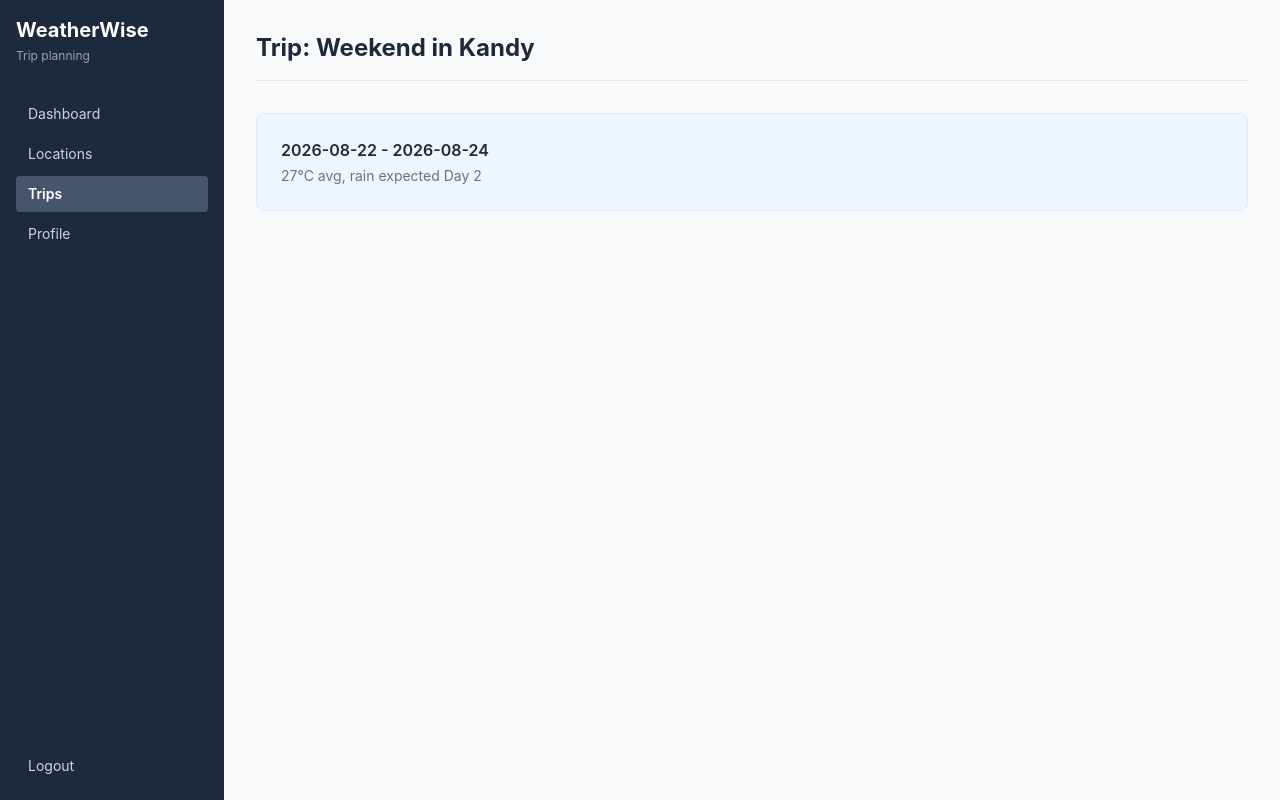
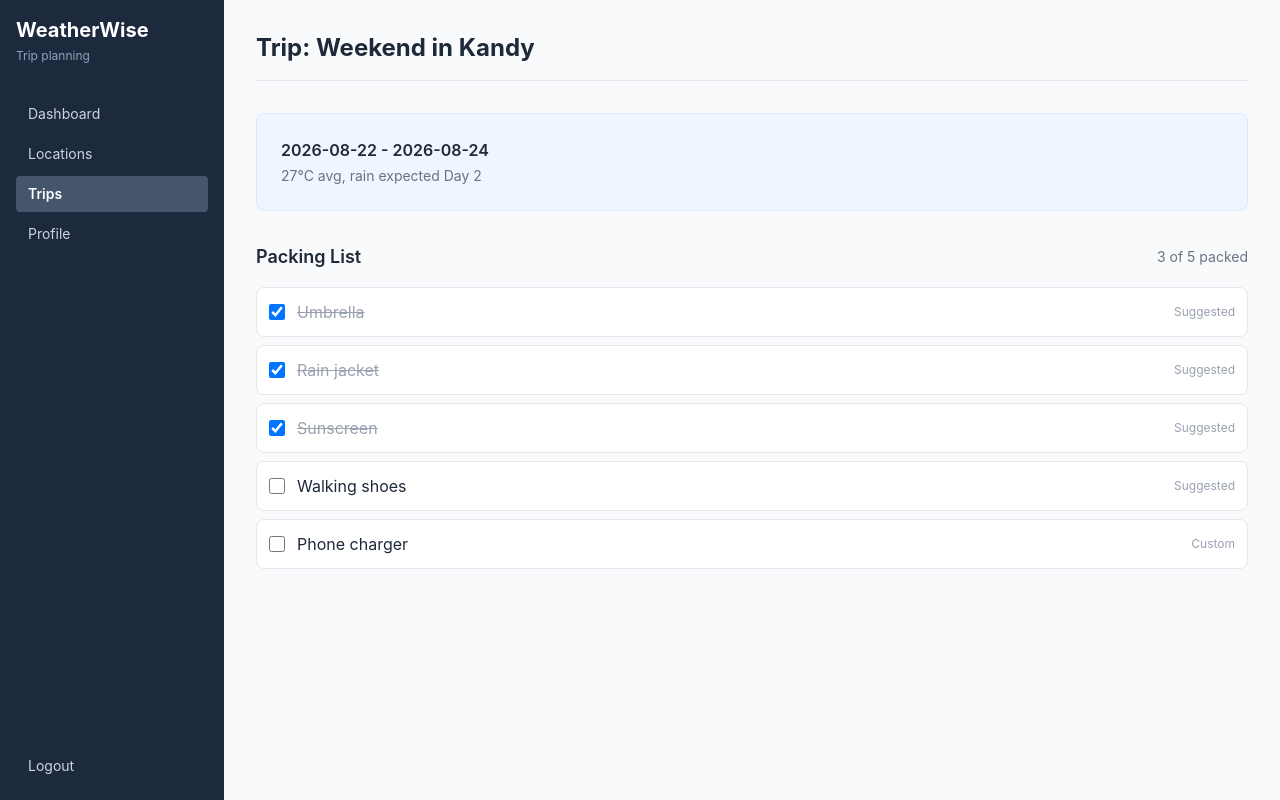
Before and after one commit to Maryam0406/WeatherWise_frontend, a React (Vite) app: page /trips/1 in a window 1280 px wide. Built offline with nearby package versions, Linux system fonts and the light colour scheme.

Commit message:
added packing item toggle functionality to trip details

```diff
--- a/src/App.jsx
+++ b/src/App.jsx
@@ -16,6 +16,21 @@ function App() {
     setTrips((prev) => [...prev, newTrip]);
   }
 
+  function togglePackingItem(tripId, itemId) {
+    setTrips((prevTrips) =>
+      prevTrips.map((trip) => {
+        if (trip.id !== tripId) return trip; // not the trip we're editing — leave it unchanged
+
+        return {
+          ...trip,
+          packingItems: trip.packingItems.map((item) =>
+            item.id === itemId ? { ...item, is_packed: !item.is_packed } : item
+          ),
+        };
+      })
+    );
+  }
+
   return (
     <BrowserRouter>
       <Routes>
@@ -31,7 +46,7 @@ function App() {
           element={<AppLayout><NewTrip locations={locations} addTrip={addTrip} /></AppLayout>} />
         <Route
          path="/trips/:id"
-         element={<AppLayout><TripDetail trips={trips} /></AppLayout>} />
+         element={<AppLayout><TripDetail trips={trips} togglePackingItem={togglePackingItem} /></AppLayout>} />
         <Route path="*" element={<Navigate to="/" />} />
       </Routes>
     </BrowserRouter>
--- a/src/pages/TripDetail.jsx
+++ b/src/pages/TripDetail.jsx
@@ -1,7 +1,7 @@
 import { useParams } from 'react-router-dom';
 
 //{ trip } - receives trips from another component
-function TripDetail({ trips }) {
+function TripDetail({ trips, togglePackingItem }) {
   const { id } = useParams();
   //trips comes from app.jsx, which is passed down to this component. We use the id from the URL to find the specific trip in the trips array.
   //Number(id) - from the url param which is a string
@@ -11,18 +11,51 @@ function TripDetail({ trips }) {
     return <p className="p-8 text-gray-500">Trip not found</p>
   }
 
+  const packedCount = trip.packingItems.filter((item) => item.is_packed).length;
+
   return (
     <div className="p-8">
       <div className="flex justify-between items-center mb-8 pb-4 border-b border-gray-200">
         <h1 className="text-2xl font-bold text-gray-800">Trip: {trip.name}</h1>
       </div>
 
-      < div className="bg-blue-50 border border-blue-100 rounded-lg p-6 mb-8">
+      <div className="bg-blue-50 border border-blue-100 rounded-lg p-6 mb-8">
         <p className="font-semibold text-gray-800">
           {trip.start_date} - {trip.end_date}
         </p>
         <p className="text-sm text-gray-500 mt-1">{trip.forecast_summary}</p>
-        </div>
+      </div>
+
+      <div className="flex justify-between items-center mb-4">
+        <h2 className="text-lg font-semibold text-gray-800">Packing List</h2>
+        <p className="text-sm text-gray-500">
+          {packedCount} of {trip.packingItems.length} packed
+        </p>
+      </div>
+
+      <div className="flex flex-col gap-2 mb-8">
+        {trip.packingItems.map((item) => (
+          <label
+            key={item.id}
+            className="flex items-center justify-between bg-white border border-gray-200 rounded-lg p-3"
+          >
+            <span className="flex items-center gap-3">
+              <input
+                type="checkbox"
+                checked={item.is_packed}
+                onChange={() => togglePackingItem(trip.id, item.id)}
+                className="w-4 h-4"
+              />
+              <span className={item.is_packed ? 'line-through text-gray-400' : 'text-gray-800'}>
+                {item.item_name}
+              </span>
+            </span>
+            <span className="text-xs text-gray-400">
+              {item.is_suggested ? 'Suggested' : 'Custom'}
+            </span>
+          </label>
+        ))}
+      </div>
     </div>
   );
 }
```
